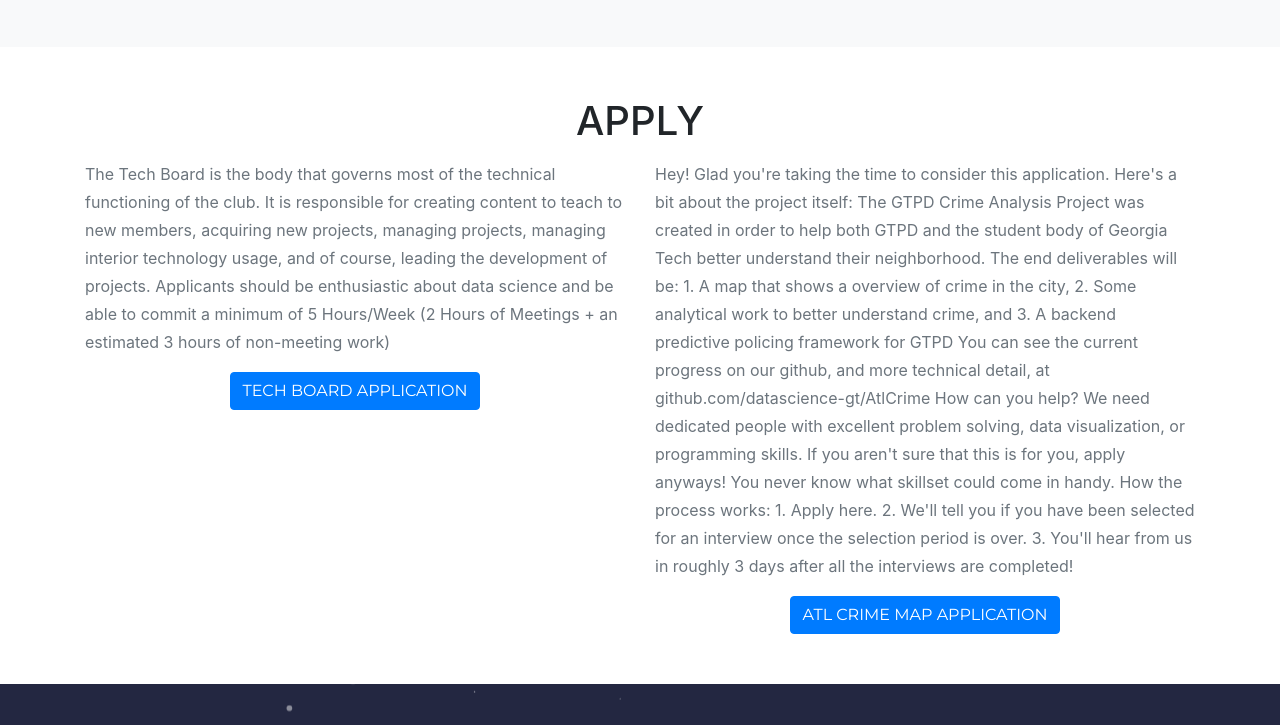
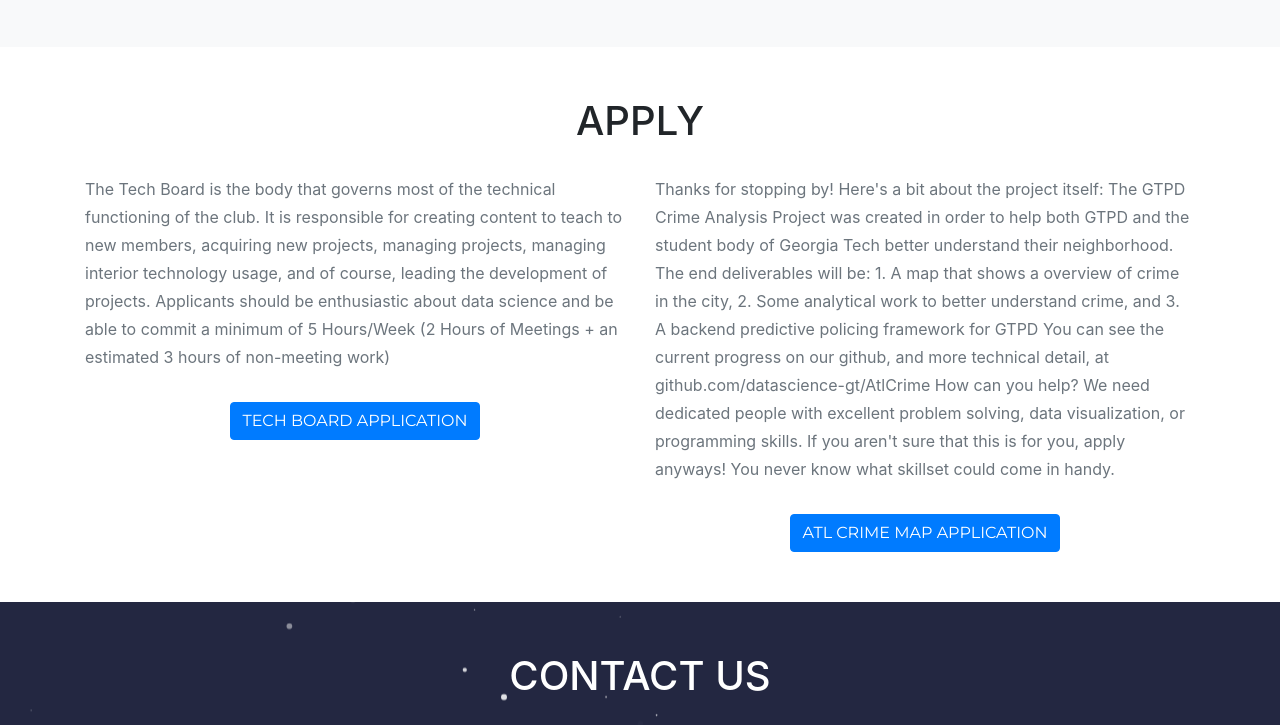
Before and after one commit to DataScience-GT/datascience-gt.github.io, a website with bundled scripts: page index.html in a window 1280 px wide. Shown: the part 3661-4386 px from the top of the page. Built offline with nearby package versions, Linux system fonts and the light colour scheme; a web font is replaced by a local one.

Commit message:
description fix

```diff
--- a/index.html
+++ b/index.html
@@ -476,17 +476,17 @@
     <section id="apply">
       <div class="container">
         <div class="col-lg-12 text-center">
-          <h2 class="section-heading text-uppercase">Apply</h2>
+          <h2 class="section-heading text-uppercase" style="padding-bottom: 15px">Apply</h2>
         </div>
         <div class="row">
           <div class="col-lg-6">
-            <p class="text-muted">The Tech Board is the body that governs most of the technical functioning of the club. It is responsible for creating content to teach to new members, acquiring new projects, managing projects, managing interior technology usage, and of course, leading the development of projects. Applicants should be enthusiastic about data science and be able to commit a minimum of 5 Hours/Week (2 Hours of Meetings + an estimated 3 hours of non-meeting work)</p>
+            <p class="text-muted" style="padding-bottom: 15px">The Tech Board is the body that governs most of the technical functioning of the club. It is responsible for creating content to teach to new members, acquiring new projects, managing projects, managing interior technology usage, and of course, leading the development of projects. Applicants should be enthusiastic about data science and be able to commit a minimum of 5 Hours/Week (2 Hours of Meetings + an estimated 3 hours of non-meeting work)</p>
             <form action="https://goo.gl/forms/5bQslW2duTJhzaU62" target="_blank">
               <center><input class="btn btn-primary btn-xl text-uppercase" type="submit" value="Tech Board Application" /></center>
             </form>
           </div>
           <div class="col-lg-6">
-            <p class="text-muted">Hey! Glad you're taking the time to consider this application. Here's a bit about the project itself: The GTPD Crime Analysis Project was created in order to help both GTPD and the student body of Georgia Tech better understand their neighborhood. The end deliverables will be: 1. A map that shows a overview of crime in the city, 2. Some analytical work to better understand crime, and 3. A backend predictive policing framework for GTPD You can see the current progress on our github, and more technical detail, at github.com/datascience-gt/AtlCrime How can you help? We need dedicated people with excellent problem solving, data visualization, or programming skills. If you aren't sure that this is for you, apply anyways! You never know what skillset could come in handy. How the process works: 1. Apply here. 2. We'll tell you if you have been selected for an interview once the selection period is over. 3. You'll hear from us in roughly 3 days after all the interviews are completed!</p>
+            <p class="text-muted" style="padding-bottom: 15px">Thanks for stopping by! Here's a bit about the project itself: The GTPD Crime Analysis Project was created in order to help both GTPD and the student body of Georgia Tech better understand their neighborhood. The end deliverables will be: 1. A map that shows a overview of crime in the city, 2. Some analytical work to better understand crime, and 3. A backend predictive policing framework for GTPD You can see the current progress on our github, and more technical detail, at github.com/datascience-gt/AtlCrime How can you help? We need dedicated people with excellent problem solving, data visualization, or programming skills. If you aren't sure that this is for you, apply anyways! You never know what skillset could come in handy.</p>
             <form action="https://goo.gl/forms/TnABWSnjTFLVd6qq2" target="_blank">
               <center><input class="btn btn-primary btn-xl text-uppercase" type="submit" value="ATL Crime Map Application" /></center>
             </form>
```
